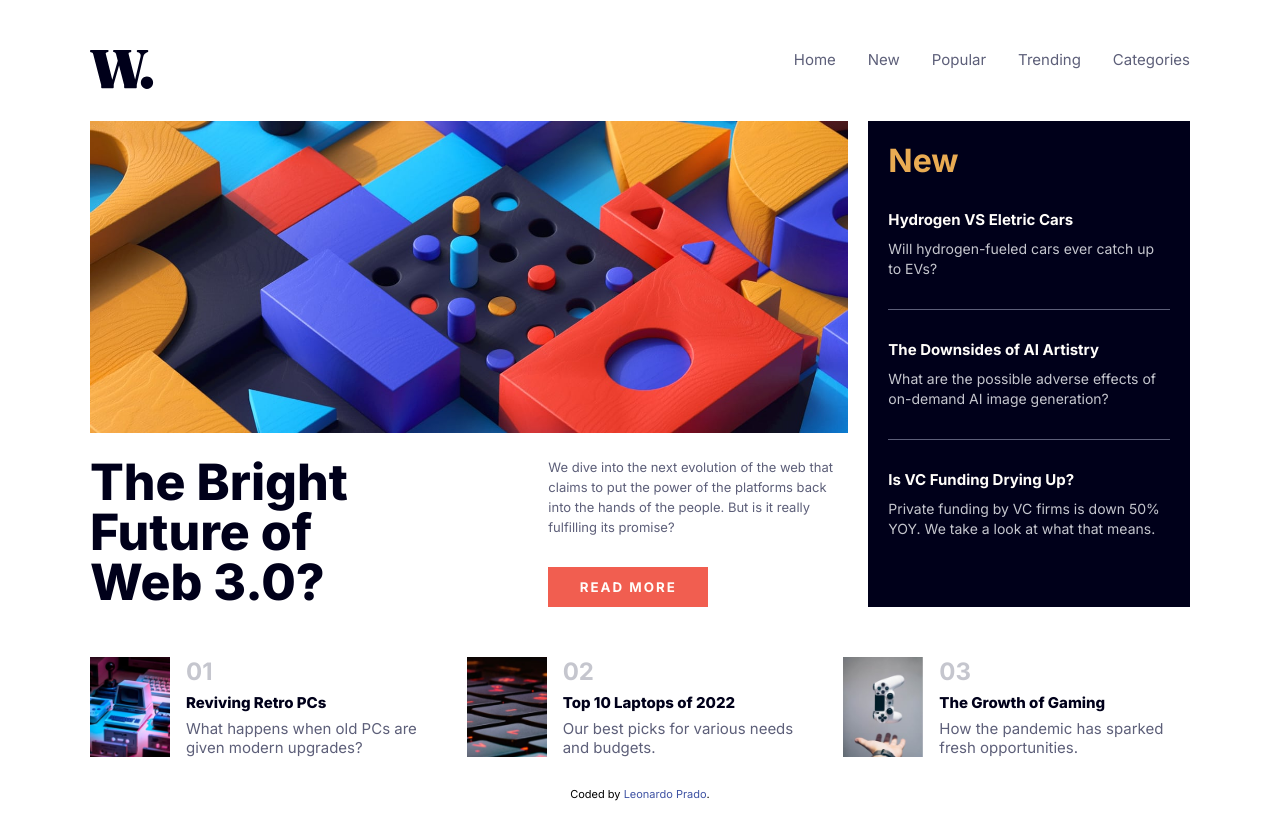
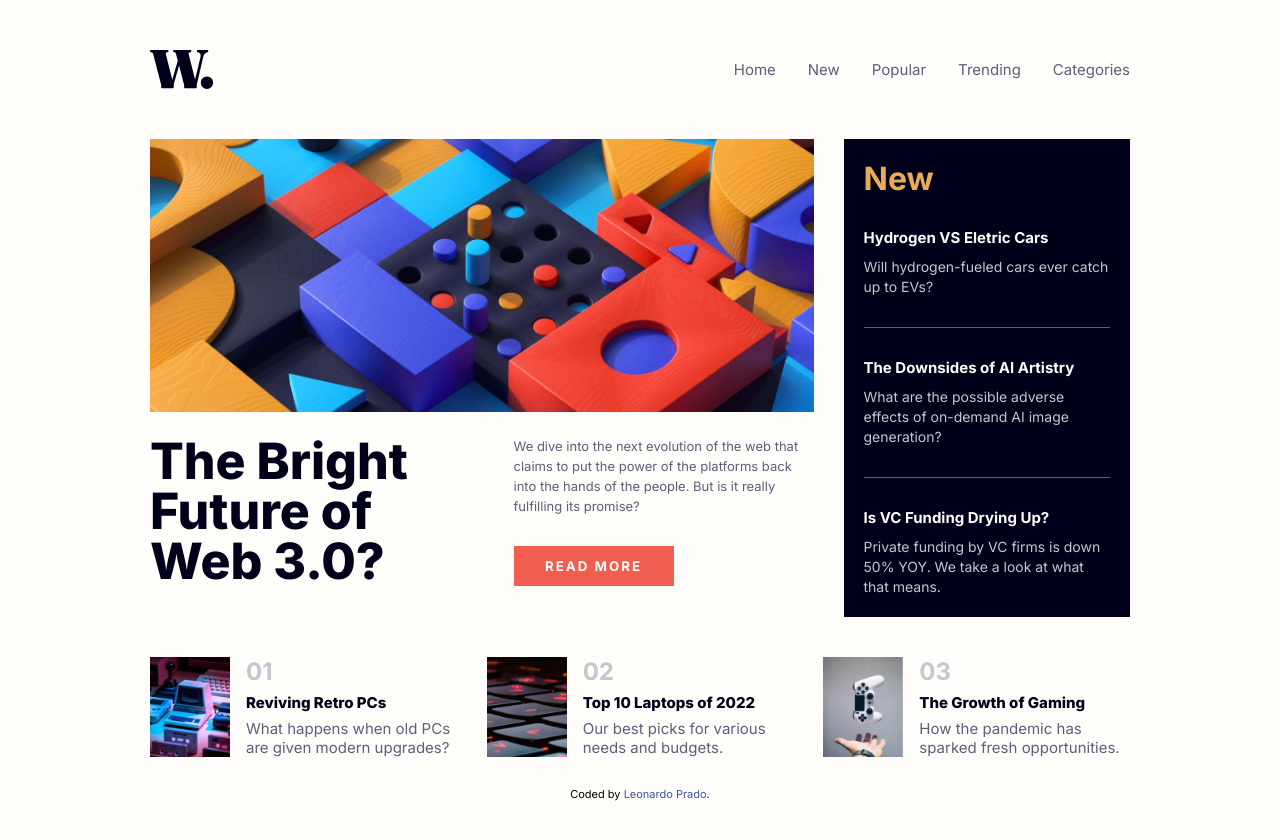
Before and after one commit to LeoAlvarenga404/desafio-anchieta, a plain HTML site: page index.html in a window 1280 px wide. Drawn offline with Linux system fonts and the light colour scheme.

Commit message:
atualizado

```diff
--- a/style.css
+++ b/style.css
@@ -23,13 +23,12 @@
 body {
   position: relative;
   width: 100%;
-  max-width: 1240px;
+  max-width: 1120px;
   margin: 0 auto;
   padding: 3rem 2rem;
   font-size: 1.5rem;
   font-family: 'Inter', sans-serif;
-
-
+  background-color: var(--off-white);
 }
 
 a {
@@ -39,7 +38,8 @@ a {
 header {
   display: flex;
   justify-content: space-between;
-  margin-bottom: 3.2rem;
+  align-items: center;
+  margin-bottom: 5rem;
 }
 
 .logo {
@@ -334,7 +334,7 @@ nav ul li a:hover {
     color: var(--dark-grayish-blue);
   }
   .hero {
-    gap: 2rem;
+    gap: 3rem;
   }
 
   .hero-container .text-hero h1 {
@@ -349,7 +349,7 @@ nav ul li a:hover {
 
   .figures {
     grid-template-columns: repeat(3, 1fr);
-
+    padding-top: 0;
   }
 
 }
@@ -375,3 +375,9 @@ nav ul li a:hover {
 
   }
 }
+
+@media (min-width: 1048px) {
+  .figures {
+    margin-top: 4rem;
+  }
+}
```
